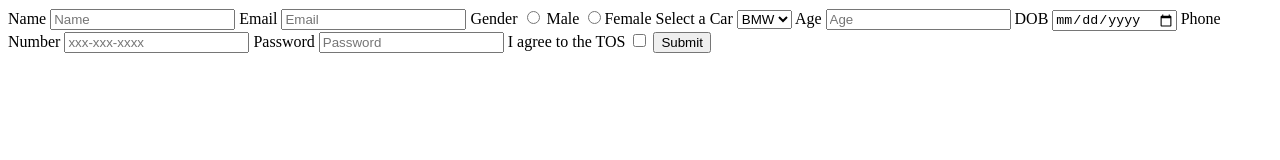
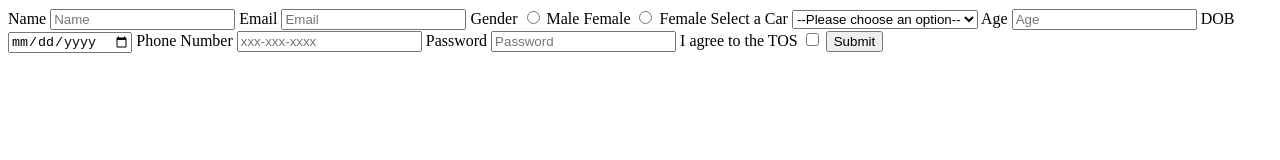
Before and after one commit to acciojob/signup-form-car-tanishkaverma43, a website: page main.html in a window 1280 px wide. Drawn offline with Linux system fonts and the light colour scheme.

Commit message:
created a submission

```diff
--- a/main.html
+++ b/main.html
@@ -1,54 +1,48 @@
 <!DOCTYPE html>
-
 <html>
-
 <head>
 	<link rel="stylesheet" href="styles.css">
 </head>
-
 <body>
 	<form method="post">
         <label for="name">Name</label>
-	<input placeholder="Name" type="text" id="name" required></input>
+	    <input placeholder="Name" type="text" id="name" required>
 
 	    <label for="email">Email</label>
-	<input placeholder="Email" type="Email" id="email" required></input>
+	    <input placeholder="Email" type="Email" id="email" required>
 
 	    <label for="gender_m">Gender</label>
-	<input  type="radio" id="gender_m" name="gender" required>	Male</input>
+	    <input type="radio" id="gender_m" name="gender" value="Male" required> Male
 
-	<label for="gender_f"></label>
-	<input  type="radio" id="gender_f" name="gender"required>Female</input>
+	    <label for="gender_f">Female</label>
+	    <input type="radio" id="gender_f" name="gender" value="Female" required> Female
 
 	    <label for="cars">Select a Car</label>
-	<select placeholder="--Please choose an option--" type="select" id="cars" required>
+	    <select id="cars" required>
+            <option disabled selected>--Please choose an option--</option>
 		    <option>BMW</option>
-		<option>audi</option>
-		<option>nano</option>
+		    <option>Audi</option>
+		    <option>Nano</option>
 	    </select>
 
 	    <label for="age">Age</label>
-	<input placeholder="Age" type="number" id="age" required></input>
+	    <input placeholder="Age" type="number" id="age" required>
 
 	    <label for="dob">DOB</label>
-	<input  type="date" id="dob" required></input>
+	    <input type="date" id="dob" required>
 
-	<label for="phone number">Phone Number</label>
-	<input placeholder="xxx-xxx-xxxx" type="Tel" id="tel"></input>
+	    <label for="tel">Phone Number</label>
+	    <input placeholder="xxx-xxx-xxxx" type="tel" id="tel" pattern="[0-9]{3}-[0-9]{3}-[0-9]{4}">
 
 	    <label for="password">Password</label>
-	<input placeholder="Password" type="Password" id="password" required></input>
+	    <input placeholder="Password" type="password" id="password" required>
 
 	    <label for="tos">I agree to the TOS</label>
-	<input type="checkbox" id="tos" required></input>
+	    <input type="checkbox" id="tos" required>
 
 	    <button type="submit">Submit</button>
 	</form>
 
-	<!-- the entire body must be written by student -->
-    <script type="text/javascript" src="./script.js">
-</script>
-
+    <script type="text/javascript" src="./script.js"></script>
 </body>
-
 </html>
```
Lines whose indentation alone changed are shown as unchanged.
